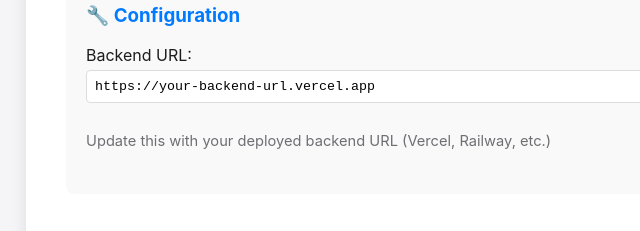
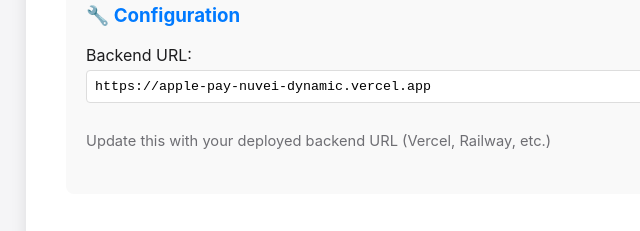
Before and after one commit to tnstoyanov/.well-known, a website: page index-production.html in a window 1280 px wide. Shown: the part 253-484 px from the top of the page, 174-814 px from the left. Drawn offline with Linux system fonts and the light colour scheme.

Commit message:
Vercel changes

```diff
--- a/index-production.html
+++ b/index-production.html
@@ -161,7 +161,7 @@
 
     <script>
         // Configuration - Update this with your deployed backend URL
-        const BACKEND_URL = 'https://your-backend-url.vercel.app'; // Replace with your actual backend URL
+        const BACKEND_URL = 'https://apple-pay-nuvei-dynamic.vercel.app'; // ✅ Updated with your Vercel domain
 
         // Simple availability check for Apple Pay button display
         document.addEventListener('DOMContentLoaded', function() {
@@ -313,7 +313,7 @@
         <div class="config-section">
             <h3>🔧 Configuration</h3>
             <label for="backend-url">Backend URL:</label>
-            <input type="text" id="backend-url" class="config-input" placeholder="https://your-backend-url.vercel.app">
+            <input type="text" id="backend-url" class="config-input" placeholder="https://apple-pay-nuvei-dynamic.vercel.app">
             <p><small>Update this with your deployed backend URL (Vercel, Railway, etc.)</small></p>
         </div>
 
```
